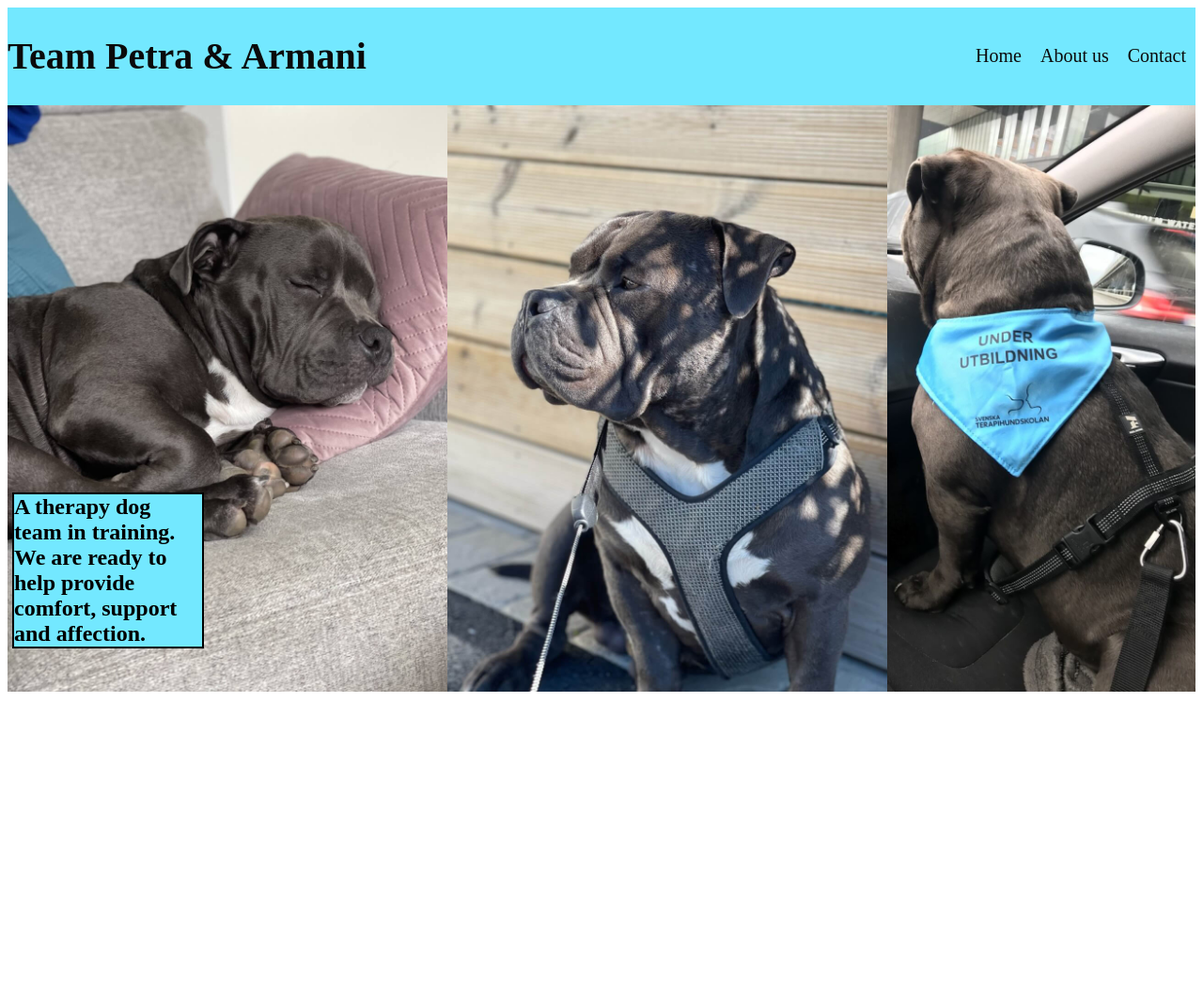
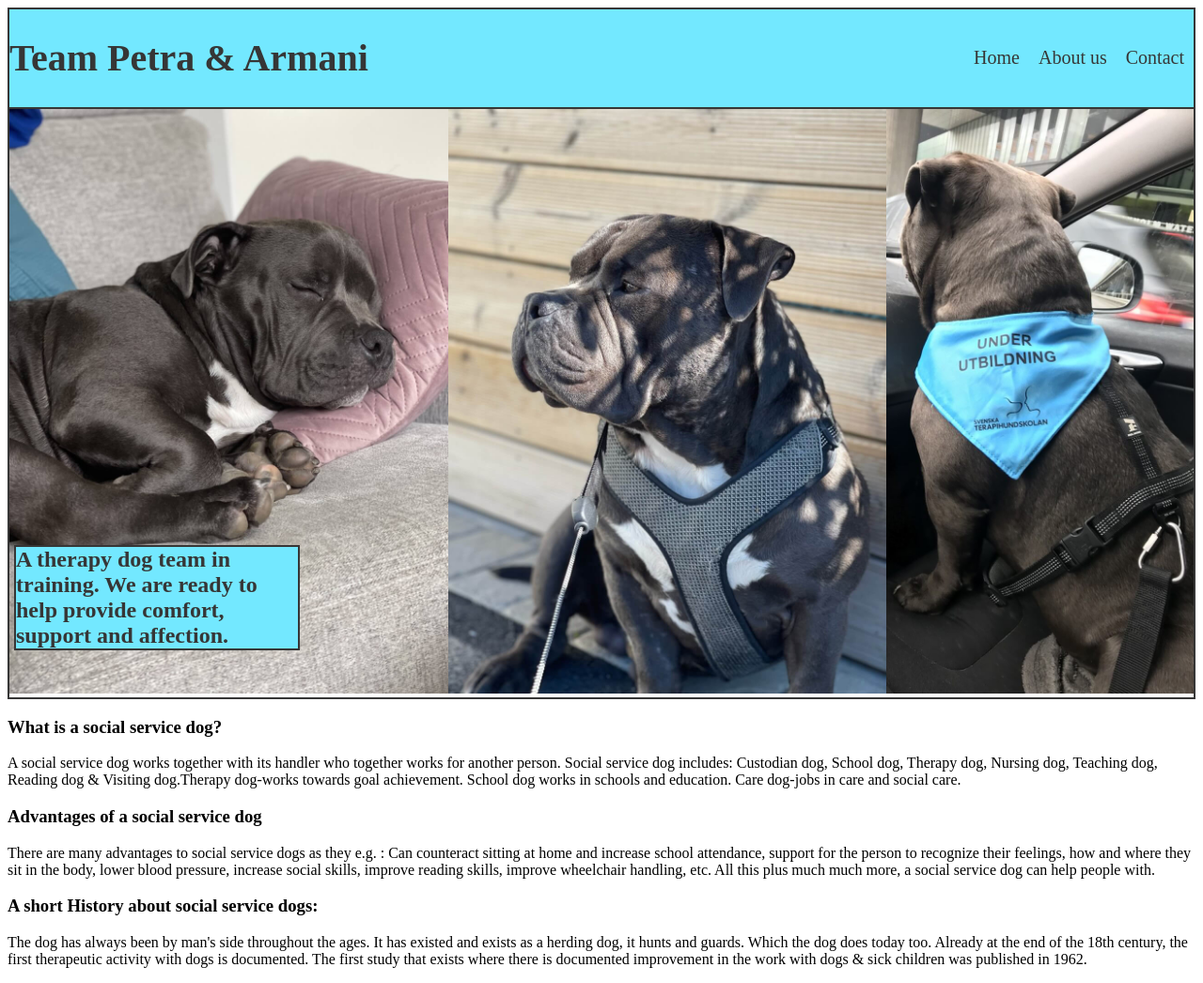
Before and after one commit to Ismino/TeamArmani, a plain HTML site: page index.html in a window 1280 px wide. Shown: the whole page at 94% size. Before the commit the page ends 800 px from the top, so only its background shows below. Drawn offline with Linux system fonts and the light colour scheme.

Commit message:
Add divs and text  to therapydog section

```diff
--- a/index.html
+++ b/index.html
@@ -36,7 +36,24 @@
       </div>
 
     </section>
-    <section>
+    <section id="therapydog">
+      <div id="what">
+        <h3>What is a social service dog?</h3>
+        <p>A social service dog works together with its handler who together works for another person. Social service dog includes: Custodian dog, School dog, Therapy dog, Nursing dog, Teaching dog, Reading dog & Visiting dog.Therapy dog-works towards goal achievement.
+          School dog works in schools and education.
+          Care dog-jobs in care and social care.</p>
+      </div>
+      <div id="advantage">
+        <h3>Advantages of a social service dog</h3>
+        <p>There are many advantages to social service dogs as they e.g. :
+
+          Can counteract sitting at home and increase school attendance, support for the person to recognize their feelings, how and where they sit in the body, lower blood pressure, increase social skills, improve reading skills, improve wheelchair handling, etc. All this plus much much more, a social service dog can help people with.</p>
+      </div>
+      <div id="history">
+        <h3>A short History about social service dogs:</h3>
+        <p>The dog has always been by man's side throughout the ages. It has existed and exists as a herding dog, it hunts and guards. Which the dog does today too. Already at the end of the 18th century, the first therapeutic activity with dogs is documented. The first study that exists where there is documented improvement in the work with dogs & sick children was published in 1962.</p>
+      </div>
+      <div id=""></div>
 
 
     </section>
--- a/style/style.css
+++ b/style/style.css
@@ -6,12 +6,13 @@
 header {
     display: flex;
     justify-content: space-between;
-    color: #0b0a0a;
+    color: #363636;
     text-decoration: none;
     background-color: #73e8ff;
+    border: #363636 2px solid;
 }
 #logo {
-    color: #0b0a0a;
+    color: #363636;
     font-size: 250%;
     line-height: 50px;
     left: 30px;
@@ -34,20 +35,22 @@ a {
     list-style-type: none;
     font-size: 20px;
     line-height: 50px;
-    color: #0b0a0a;
+    color: #363636;
 
 }
 #navbar a {
     text-decoration: none;
-    color: #0b0a0a;
+    color: #363636;
 }
 #navbar a:hover {
-    border: 1px solid #0b0a0a;
+    border: 1px solid #363636;
 }
 /*Image section in header*/
 #image {
 display: flex;
 position: relative;
+border: #363636 2px solid;
+border-top: none;
 }
 
 #image img {
@@ -62,10 +65,12 @@ position: relative;
     position: absolute;
     bottom: 30px;
     left: 5px;
-    color: black;
+    color: #363636;
     border: 2px solid;
-    width: 200px;
+    width: 300px;
     background-color: #73e8ff;
+    border: #363636 2px solid;
+
 
 }
 #about-us {
@@ -73,4 +78,9 @@ position: relative;
     height: 100%;
     font-size: 200%;
     padding-top: 20px;
+    padding-left: 10px;
+    border: #363636 2px solid;
+    border-top: none;
+    color: #363636;
+    background-color: ;
 }
```
